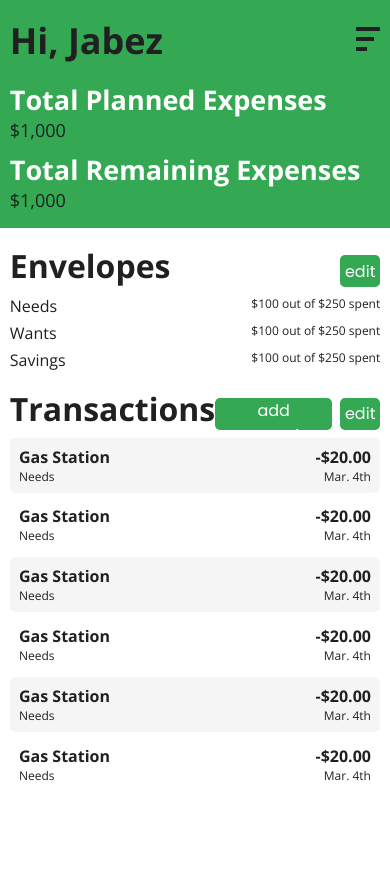
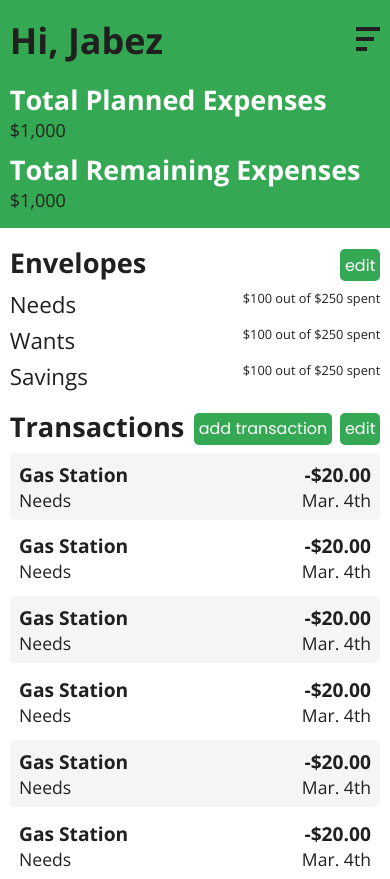
Before and after one commit to BezDailey/Budgeting-App-Frontend, a React (Create React App) app: page / in a window 390 px wide. Before the commit the page ends 844 px from the top, so only its background shows below. Built offline with nearby package versions, Linux system fonts and the light colour scheme.

Commit message:
responsive budget page

```diff
--- a/src/pages/Budget/Budget.module.css
+++ b/src/pages/Budget/Budget.module.css
@@ -12,7 +12,7 @@
 
 :local(.sectionHeader) {
   font-weight: var(--font-bold);
-  font-size: 2rem;
+  font-size: 1.7rem;
 }
 
 :local(.envelopes) {
@@ -31,14 +31,14 @@
 :local(.envelope h2) {
   margin: 0;
   padding: 0;
-  font-size: 16px;
+  font-size: 1.4rem;
   font-weight: var(--font-normal)
 }
 
 :local(.envelope p) {
   margin: 0;
   padding: 0;
-  font-size: 12px;
+  font-size: .8rem;
   font-weight: var(--font-extra-light);
 }
 
@@ -66,13 +66,13 @@
 :local(.transaction h2) {
   margin: 0;
   padding: 0;
-  font-size: 16px;
+  font-size: 1.2rem;
 }
 
 :local(.transaction p) {
   margin: 0;
   padding: 0;
-  font-size: 12px;
+  font-size: 1.1rem;
   font-weight: var(--font-light);
 }
 
@@ -99,7 +99,6 @@
   flex-direction: row;
   gap: .5rem;
   text-align: bottom;
-  font-size: 13px;
 }
 
 /* Extra Small Devices (Phones, < 576px) */
```
